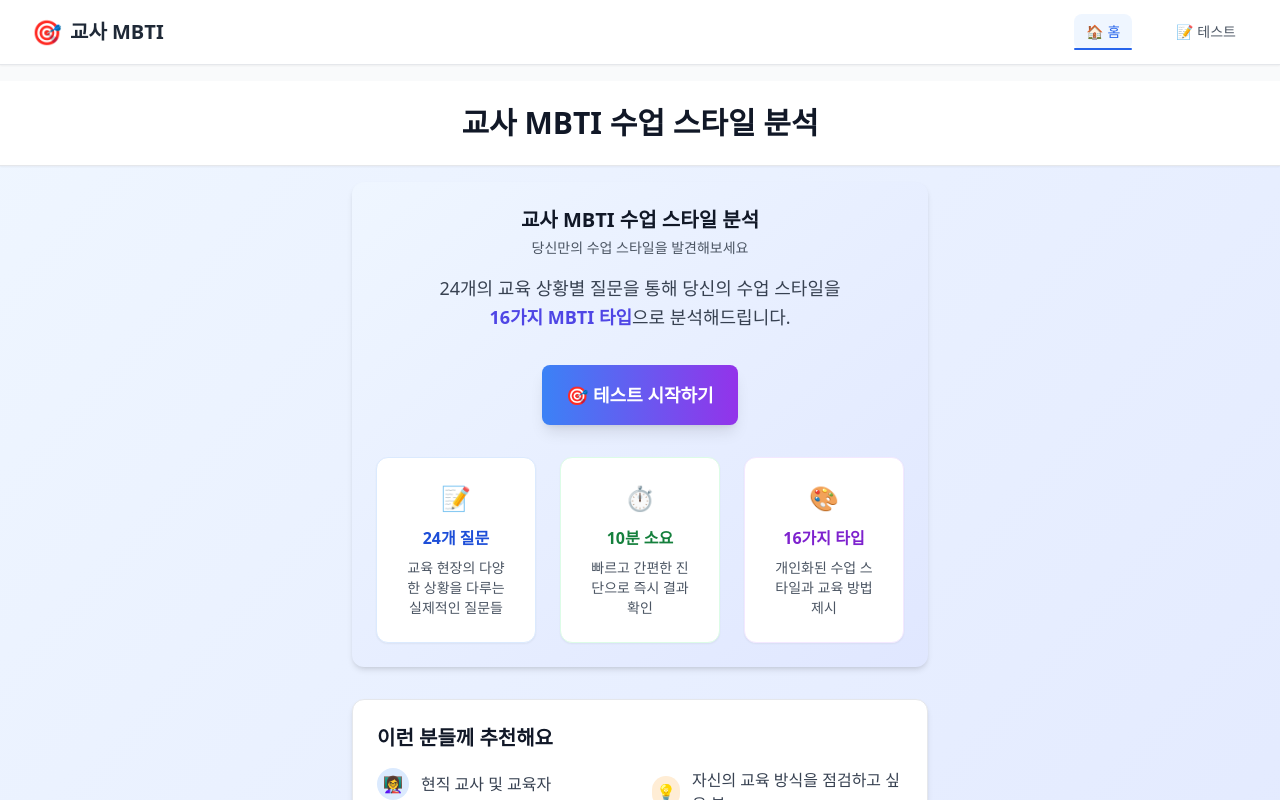
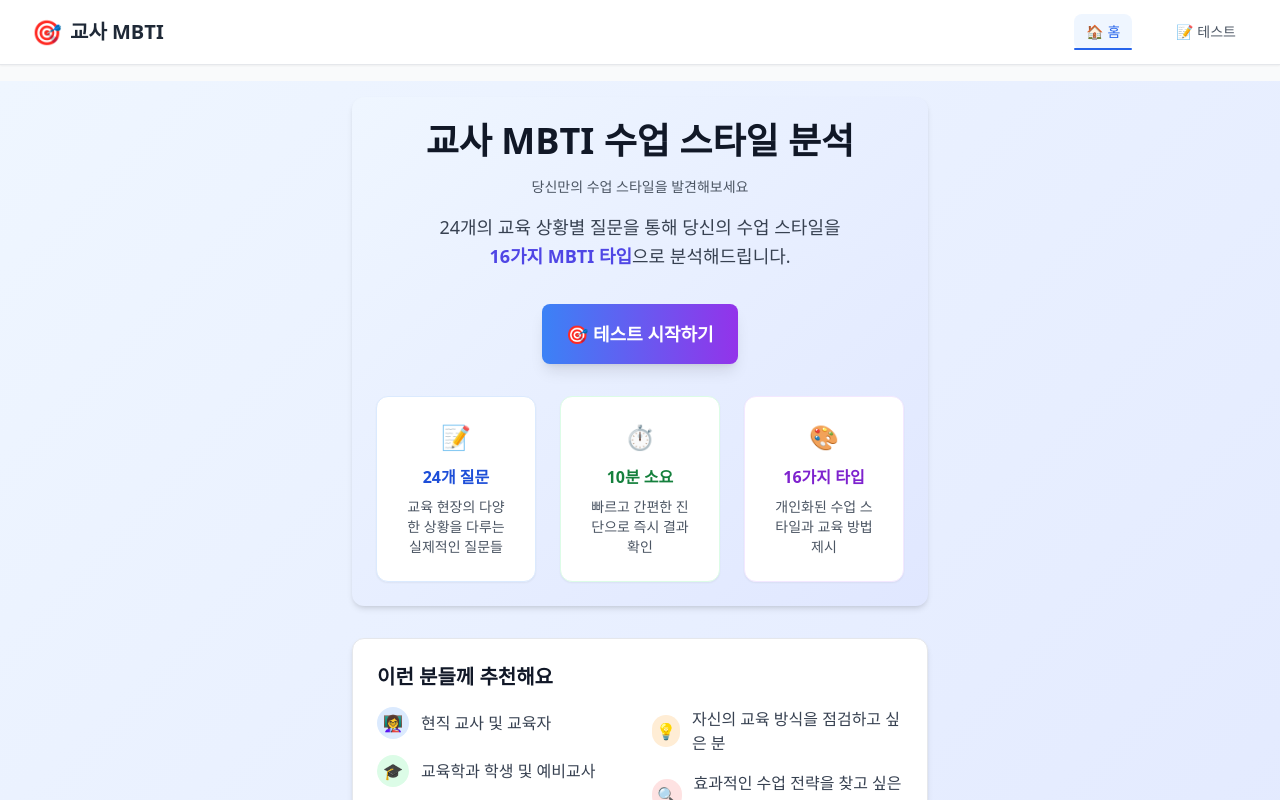
Before and after one commit to woody-tiab/TeacherMBTI, a React (Vite) app: page /TeacherMBTI/ in a window 1280 px wide. Shown: the top 800 px of the page. Built offline with nearby package versions, Linux system fonts and the light colour scheme.

Commit message:
feat: Remove duplicate header and enhance main title styling

```diff
--- a/src/components/common/Card.tsx
+++ b/src/components/common/Card.tsx
@@ -6,6 +6,7 @@ interface CardProps {
   className?: string;
   title?: string;
   subtitle?: string;
+  titleClassName?: string;
   padding?: 'sm' | 'md' | 'lg';
   shadow?: 'sm' | 'md' | 'lg' | 'xl';
   hover?: boolean;
@@ -17,6 +18,7 @@ const Card = ({
   className = '',
   title,
   subtitle,
+  titleClassName,
   padding = 'md',
   shadow = 'md',
   hover = false,
@@ -47,7 +49,7 @@ const Card = ({
       {(title || subtitle) && (
         <div className="mb-4">
           {title && (
-            <h3 className="text-lg md:text-xl font-semibold text-gray-900 mb-1">
+            <h3 className={titleClassName || "text-lg md:text-xl font-semibold text-gray-900 mb-1"}>
               {title}
             </h3>
           )}
--- a/src/pages/HomePage.tsx
+++ b/src/pages/HomePage.tsx
@@ -5,7 +5,7 @@ import { Layout, Button, Card } from '../components/common';
 
 const HomePage: React.FC = React.memo(() => {
   return (
-    <Layout title="교사 MBTI 수업 스타일 분석" maxWidth="xl">
+    <Layout showHeader={false} maxWidth="xl">
       <div className="space-y-8">
         {/* 히어로 섹션 */}
         <motion.div
@@ -18,6 +18,7 @@ const HomePage: React.FC = React.memo(() => {
             subtitle="당신만의 수업 스타일을 발견해보세요"
             hover
             className="text-center bg-gradient-to-br from-blue-50 to-indigo-100 border-0"
+            titleClassName="text-3xl md:text-4xl font-bold text-gray-900 mb-4"
           >
             <motion.p
               className="text-gray-700 mb-8 text-lg leading-relaxed"
```
